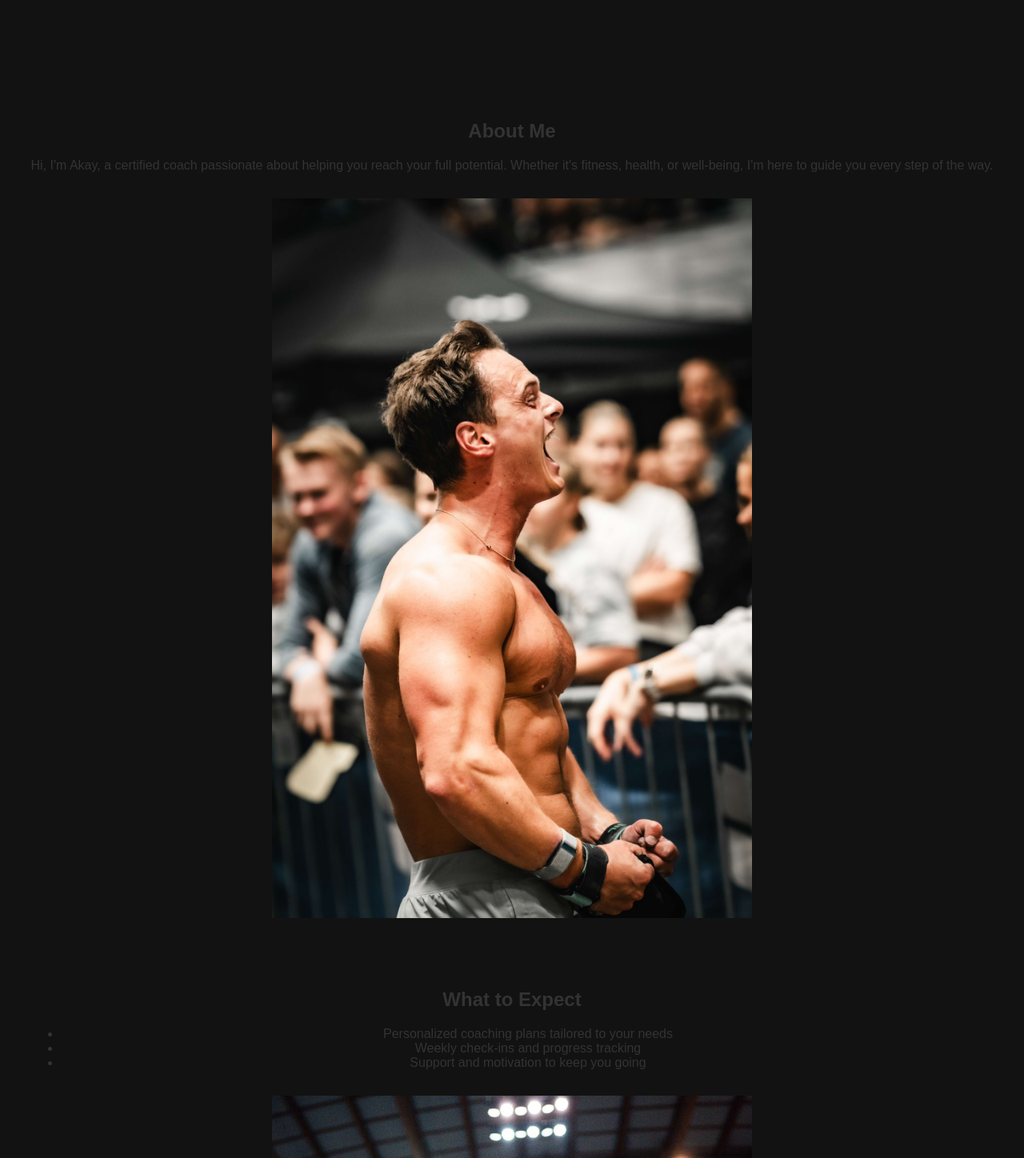
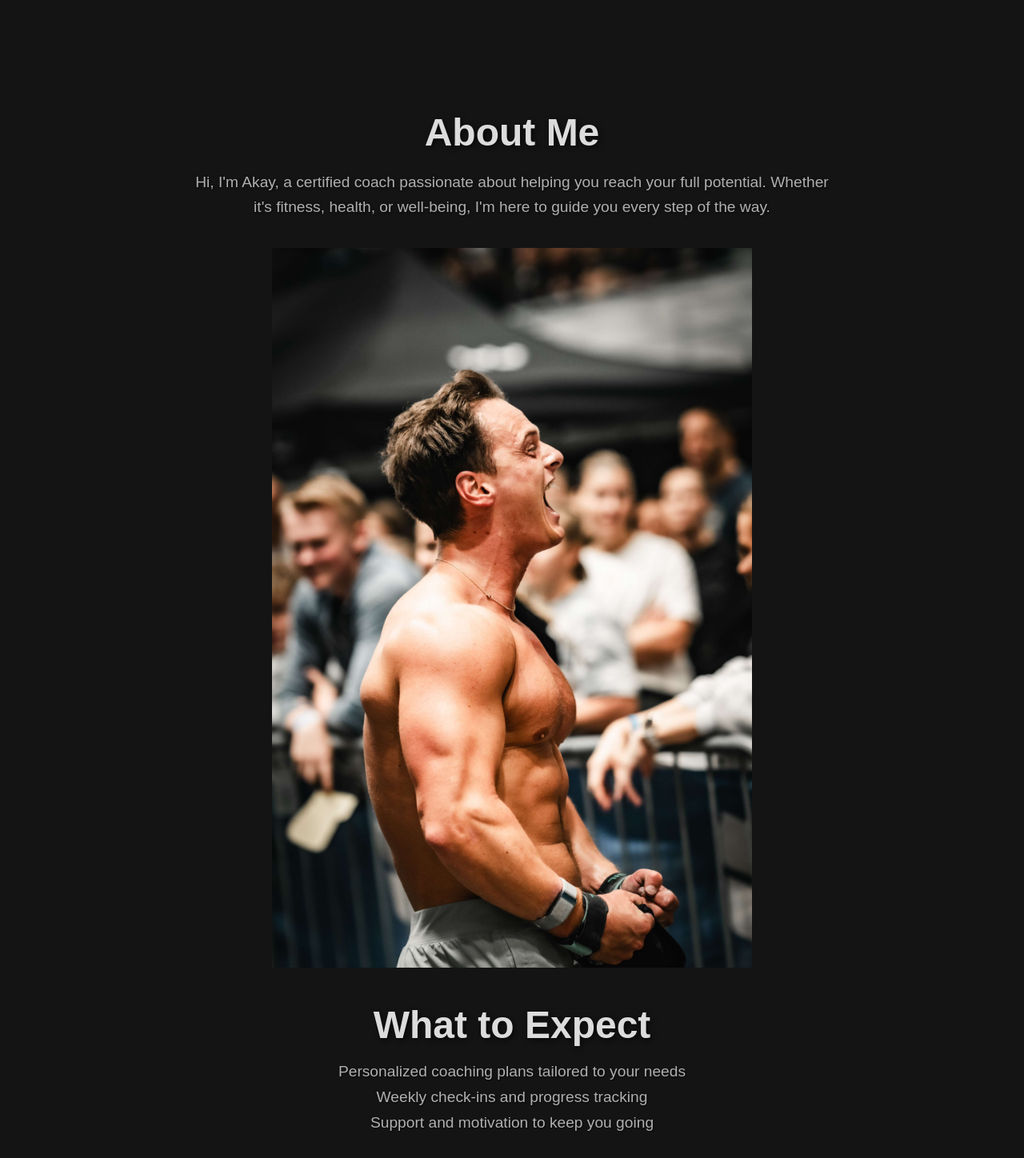
Before and after one commit to CatoAkay/AKAY_COACHING, a React (Create React App) app in the folder akay-coaching/: page / in a window 1280 px wide. Shown: the part 802-2250 px from the top of the page at 80% size. Built offline with nearby package versions, Linux system fonts and the light colour scheme.

Commit message:
finere og bedre style

```diff
--- a/akay-coaching/src/components/About.js
+++ b/akay-coaching/src/components/About.js
@@ -1,61 +1,75 @@
 import React from "react";
 import styled from "styled-components";
 
-const Section = styled.section`
+const StyledAboutSection = styled.section`
     padding: 100px 20px;
     text-align: center;
+    background-color: rgba(20, 20, 20, 0.9); // Dark background with transparency
 `;
 
-const Title = styled.h2`
+const StyledTitle = styled.h2`
     font-size: 3rem;
+    font-weight: bold;
+    color: #dcdcdc; // Light gray for the title
+    text-shadow: 2px 2px 6px rgba(0, 0, 0, 0.7);
+    margin-bottom: 20px;
 `;
 
-const Description = styled.p`
+const StyledDescription = styled.p`
     font-size: 1.2rem;
     margin: 20px auto;
     max-width: 800px;
+    line-height: 1.6;
+    color: #b0b0b0; // Darker gray for description
+    text-shadow: 1px 1px 3px rgba(0, 0, 0, 0.5);
+`;
+
+const StyledList = styled.ul`
+    list-style-type: none;
+    padding: 0;
+    margin: 20px 0;
+
+    li {
+        font-size: 1.2rem;
+        margin: 10px 0;
+        color: #b0b0b0;
+        text-shadow: 1px 1px 2px rgba(0, 0, 0, 0.5);
+    }
 `;
 
 function About() {
   return (
-    <Section id="about">
-
+    <StyledAboutSection id="about">
       {/* About Me Section */}
-      <section id="about" className="about-section">
-        <h2>About Me</h2>
-        <p>
+      <StyledTitle>About Me</StyledTitle>
+      <StyledDescription>
         Hi, I'm Akay, a certified coach passionate about helping you reach your full potential. Whether it's fitness,
         health, or well-being, I'm here to guide you every step of the way.
-        </p>
+      </StyledDescription>
       <img
         src="/pic/cato1.jpg"
         alt="About Akay"
         className="section-image"
       />
-      </section>
 
       {/* What to Expect Section */}
-      <section id="what-to-expect" className="expect-section">
-        <h2>What to Expect</h2>
-        <ul>
+      <StyledTitle>What to Expect</StyledTitle>
+      <StyledList>
         <li>Personalized coaching plans tailored to your needs</li>
         <li>Weekly check-ins and progress tracking</li>
         <li>Support and motivation to keep you going</li>
-        </ul>
+      </StyledList>
       <img
         src="/pic/cato2.jpg"
         alt="What to Expect"
         className="section-image"
       />
-      </section>
-      <Title>More Info</Title>
-      <Description>
-        Hi! I'm Akay, a dedicated fitness coach passionate about helping people
-        reach their full potential. With years of experience in CrossFit and
-        personal training, I focus on holistic development, building both
-        physical strength and mental resilience.
-      </Description>
-    </Section>
+
+      <StyledTitle>More Info</StyledTitle>
+      <StyledDescription>
+        Hi! I'm Akay, a dedicated fitness coach passionate about helping people reach their full potential. With years of experience in CrossFit and personal training, I focus on holistic development, building both physical strength and mental resilience.
+      </StyledDescription>
+    </StyledAboutSection>
   );
 }
 
--- a/akay-coaching/src/components/Expect.js
+++ b/akay-coaching/src/components/Expect.js
@@ -4,16 +4,24 @@ import styled from "styled-components";
 const Section = styled.section`
     padding: 100px 20px;
     text-align: center;
+    background-color: rgba(20, 20, 20, 0.9); // Dark background with transparency
 `;
 
 const Title = styled.h2`
     font-size: 3rem;
+    font-weight: bold; // Bold for emphasis
+    color: #dcdcdc; // Light gray for the title
+    text-shadow: 2px 2px 6px rgba(0, 0, 0, 0.7); // Shadow for depth
+    margin-bottom: 20px; // Space below the title
 `;
 
 const Description = styled.p`
     font-size: 1.2rem;
     margin: 20px auto;
     max-width: 800px;
+    line-height: 1.6; // Improve readability
+    color: #b0b0b0; // Darker gray for description
+    text-shadow: 1px 1px 3px rgba(0, 0, 0, 0.5); // Shadow for clarity
 `;
 
 function Expect() {
--- a/akay-coaching/src/components/Price.js
+++ b/akay-coaching/src/components/Price.js
@@ -4,10 +4,15 @@ import styled from "styled-components";
 const Section = styled.section`
     padding: 100px 20px;
     text-align: center;
+    background-color: rgba(20, 20, 20, 0.9); // Dark background with transparency
 `;
 
 const Title = styled.h2`
     font-size: 3rem;
+    font-weight: bold; // Bold for emphasis
+    color: #dcdcdc; // Light gray for the title
+    text-shadow: 2px 2px 6px rgba(0, 0, 0, 0.7); // Shadow for depth
+    margin-bottom: 40px; // Space below the title
 `;
 
 const PriceTable = styled.div`
@@ -20,6 +25,22 @@ const PriceTable = styled.div`
 const PriceBox = styled.div`
     padding: 20px;
     border: 1px solid #333;
+    background-color: rgba(30, 30, 30, 0.8); // Slightly lighter dark background
+    border-radius: 10px; // Rounded corners for a modern look
+    color: #b0b0b0; // Darker gray for text
+    text-align: center; // Centered text in price boxes
+
+    h3 {
+        color: #dcdcdc; // Light gray for plan titles
+        margin-bottom: 10px; // Space below plan title
+        text-shadow: 1px 1px 3px rgba(0, 0, 0, 0.5); // Shadow for clarity
+    }
+
+    p {
+        font-size: 1.5rem; // Larger font size for price
+        font-weight: bold; // Bold price for emphasis
+        margin: 0; // Remove default margin
+    }
 `;
 
 function Price() {
```
Lines whose indentation alone changed are shown as unchanged.
